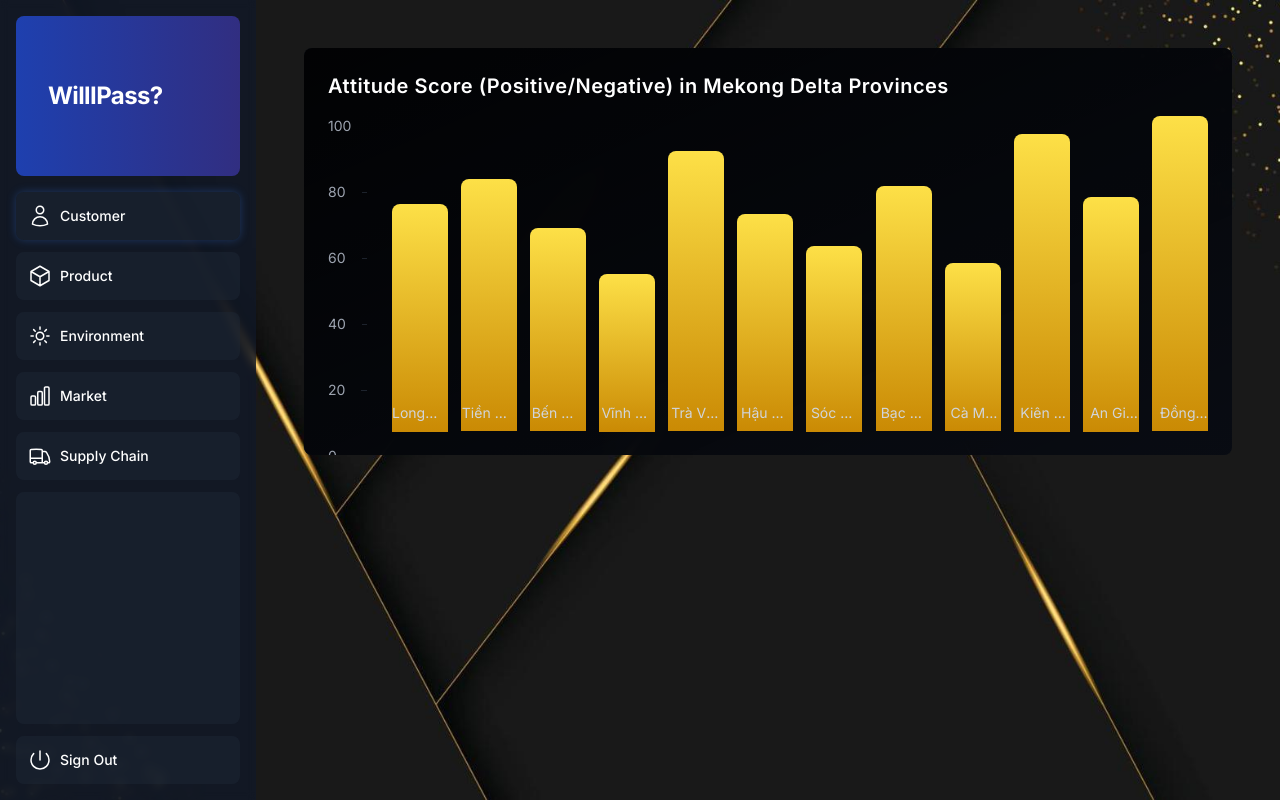
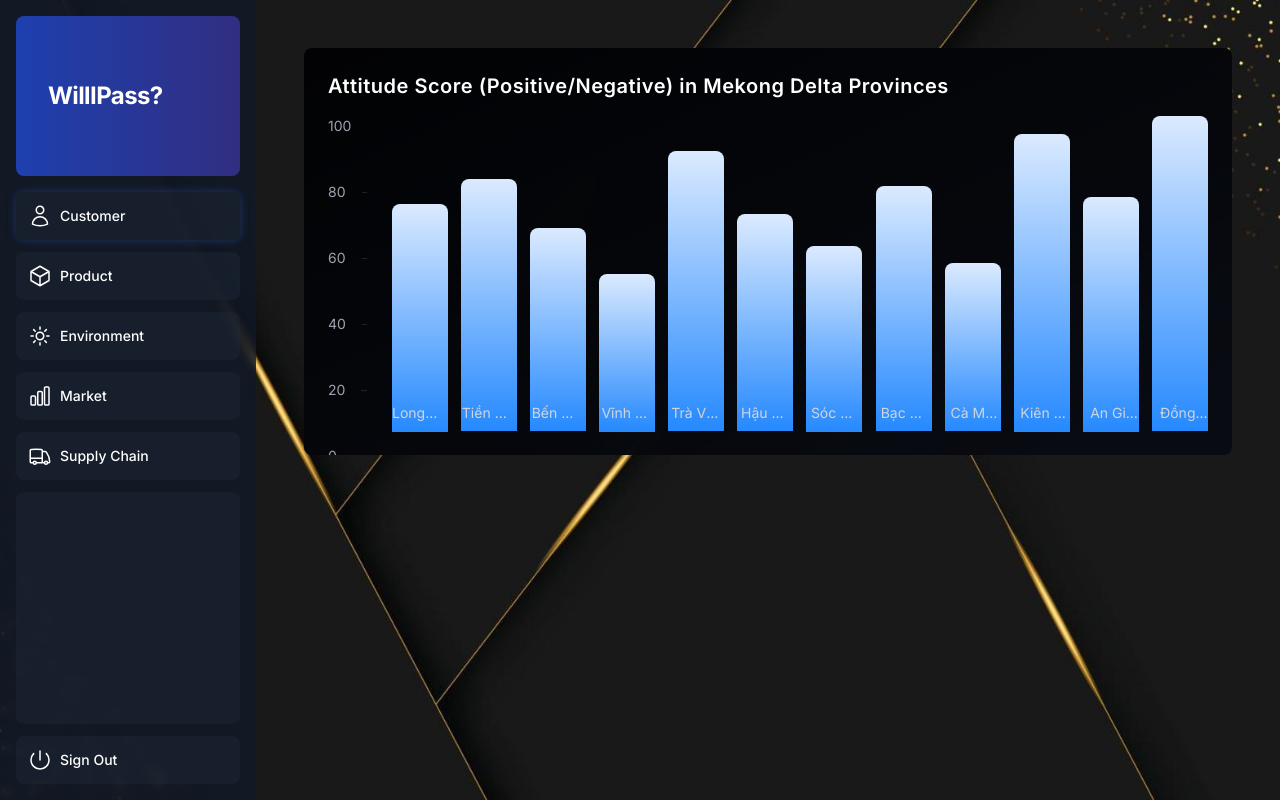
Before and after one commit to vbphuong/nextjs-dashboard, a Next.js app: page /dashboard in a window 1280 px wide. Built offline with nearby package versions, Linux system fonts and the light colour scheme; a web font is replaced by a local one.

Commit message:
doimaimotnguoi

```diff
--- a/app/ui/dashboard/attitude-chart.tsx
+++ b/app/ui/dashboard/attitude-chart.tsx
@@ -61,7 +61,7 @@ export default function AttitudeChart() {
               onMouseLeave={() => setHoveredProvince(null)}
             >
               <div
-                className="bg-gradient-to-t from-yellow-600 to-yellow-300 rounded-t-lg w-full"
+                className="bg-gradient-to-t from-blue-400 to-blue-100 rounded-t-lg w-full"
                 style={{
                   height: `${(province.score / maxScore) * 350}px`,
                   minHeight: '0',
```
